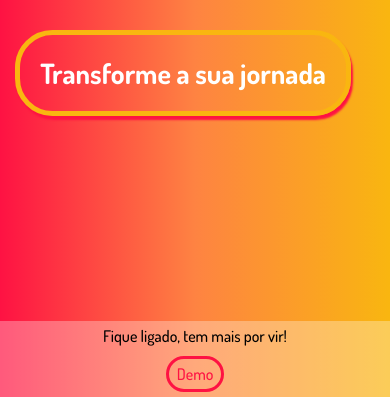
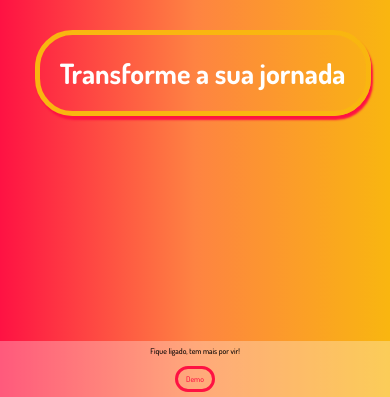
Before and after one commit to ccr-team92/landing-page, a plain HTML site: page index.html in a window 390 px wide. Shown: the part 447-844 px from the top of the page. Drawn offline with Linux system fonts and the light colour scheme.

Commit message:
responsive

```diff
--- a/index.html
+++ b/index.html
@@ -38,11 +38,16 @@
         flex-direction: column;
         justify-content: center;
         align-items: flex-end;
-        padding-right: 40vmin;
+        padding-right: 50vw;
+      }
+      @media (max-width: 992px) {
+        body {
+          padding-right: 40vw;
+        }
       }
       @media (max-width: 600px) {
         body {
-          padding-right: 10vmin;
+          padding-right: 5vw;
         }
       }
 
@@ -74,6 +79,7 @@
         margin: 0;
         padding: 5px;
         text-align: center;
+        font-size: 2vw;
       }
       a {
         display: inline-block;
```
